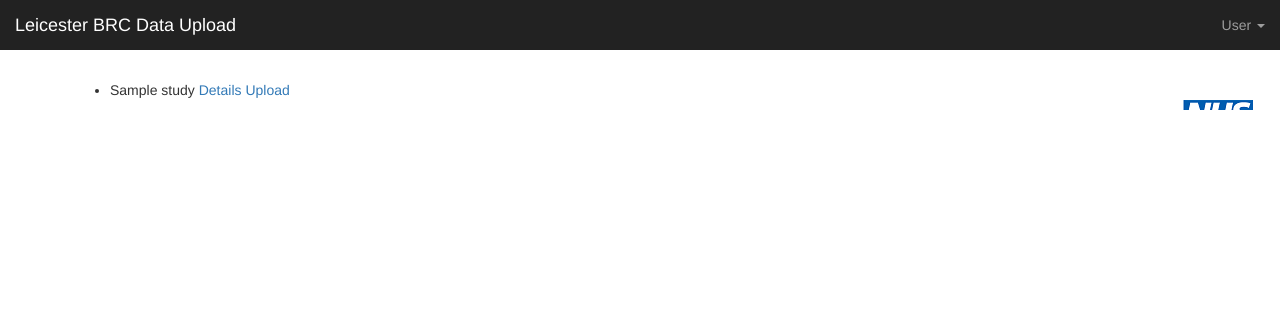
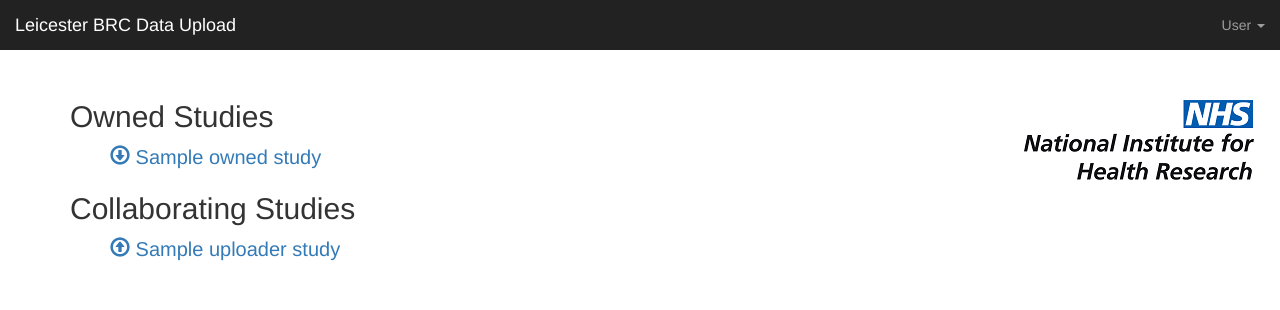
Before and after one commit to LCBRU/lbrc_upload, a Flask app: template upload/templates/ui/index.html in a window 1280 px wide. Shown: the top 310 px of the page. Run offline with Flask 2, Linux system fonts and the light colour scheme; a user stored in the database is signed in; tables that the repository leaves empty hold one stand-in row (values such as "Sample post"); the template is opened without the code that fills it: values that come from a table or form of the project are taken from there, most other values are stand-ins (such as "Sample title", 1, 10 or a date in 2020); some libraries are stand-ins or nearby versions.

Commit message:
Redesign of study list page

```diff
--- a/upload/static/css/main.css
+++ b/upload/static/css/main.css
@@ -137,3 +137,8 @@
   margin-right: 20px;
   font-size: 20px;
 }
+
+.study_list li {
+  list-style: none;
+  font-size: 20px;
+}
--- a/upload/templates/ui/index.html
+++ b/upload/templates/ui/index.html
@@ -2,14 +2,26 @@
 
 {% block content %}
 
-<ul>
-    {% for s in studies %}
-        <li>
-          {{ s.name }}
-          <a href="{{ url_for('ui.study', study_id=s.id) }}">Details</a>
-          <a href="{{ url_for('ui.upload_data', study_id=s.id) }}">Upload</a>
-        </li>
-    {% endfor %}
-</ul>
+{% if owned_studies.count() > 0 %}
+    <h2>Owned Studies</h2>
+    <ul class="study_list">
+        {% for s in owned_studies %}
+            <li>
+                <a href="{{ url_for('ui.study', study_id=s.id) }}"><span class="glyphicon glyphicon-download" aria-hidden="true"></span> {{ s.name }}</a>
+            </li>
+        {% endfor %}
+    </ul>
+{% endif %}
+
+{% if uploader_studies.count() > 0 %}
+    <h2>Collaborating Studies</h2>
+    <ul class="study_list">
+        {% for s in uploader_studies %}
+            <li>
+                <a href="{{ url_for('ui.upload_data', study_id=s.id) }}"><span class="glyphicon glyphicon-upload" aria-hidden="true"></span> {{ s.name }}</a>
+            </li>
+        {% endfor %}
+    </ul>
+{% endif %}
 
 {% endblock %}
```
Also changed, not shown: upload/ui/__init__.py (+13 -4 lines).
